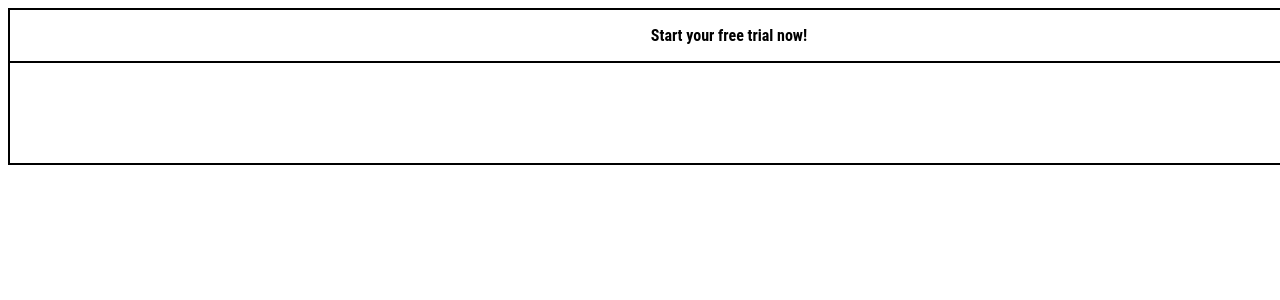
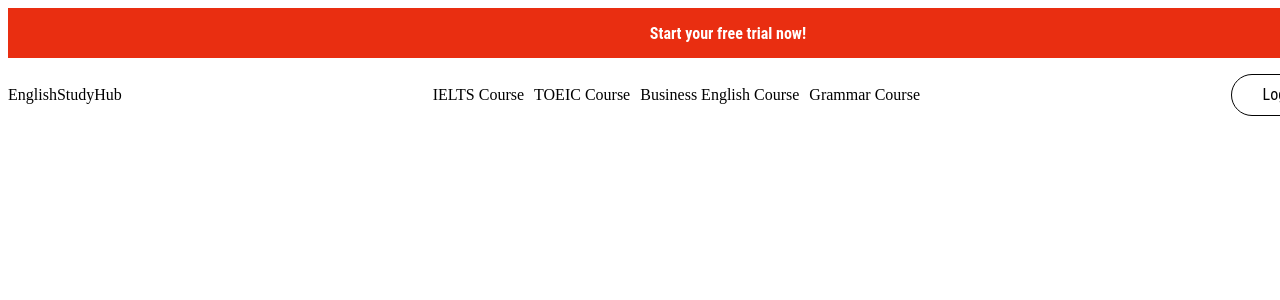
Before and after one commit to DoanhThangDuc/ui-react-study-eng, a Next.js app: page / in a window 1280 px wide. Shown: the top 300 px of the page. Built offline with nearby package versions, Linux system fonts and the light colour scheme.

Commit message:
feat: handle adding nav styled

```diff
--- a/src/components/NavBar/NavBar.styled.tsx
+++ b/src/components/NavBar/NavBar.styled.tsx
@@ -4,29 +4,32 @@ import { seFontFamilyDefault } from '../../shared/constants';
 export namespace sc {
   export const Container = styled.div`
     width: 100%;
+    top: 0;
 
     display: flex;
     flex-direction: column;
+    justify-content: center;
+  `;
 
-    border: 1px solid black;
+  export const Content = styled.div`
+    /* max-width: 1400px; */
   `;
 
   export const TrialContainer = styled.div`
     width: 100%;
-    height: 100%;
+    height: 50px;
+    display: flex;
 
-    display: flex;
     justify-content: center;
     align-items: center;
-
-    border: 1px solid black;
+    background-color: #E92E11;
   `;
 
  export const TrialContent = styled.p`
     font-family: ${seFontFamilyDefault};
     font-weight: bold;
 
-    color: black;
+    color: #FFFFFF;
     font-size: 16px;
   `;
 
@@ -37,4 +40,58 @@ export namespace sc {
     border: 1px solid black;
 `;
 
+  export const NavigationContainer = styled.div`
+    width: 100%;
+    height: 73px;
+    display: flex;
+
+    justify-content: space-between;
+    align-items: center;
+  `;
+
+  export const LogoContainer = styled.div`
+    width: fit-content;
+  `;
+  export const Logo = styled.div``;
+  export const CompanyName = styled.p``;
+  export const Navigators = styled.div`
+    display: flex;
+    justify-content: "center";
+    gap: 10px;
+  `;
+  export const NavigatorItem = styled.div``;
+  export const ButtonsContainer = styled.div`
+    display: flex;
+    gap: 10px;
+  `;
+  export const LoginBtn = styled.div`
+    display: flex;
+    justify-content: center;
+    align-items: center;
+    width: fit-content;
+    height: 40px;
+    min-width: 80px;
+    padding: 0 10px;
+
+    border: 1px solid #030303;
+    border-radius: 24px;
+
+    font-family: "Roboto Condensed";
+    color: #030303;
+  `;
+  export const StartLearningBtn = styled.div`
+    display: flex;
+    justify-content: center;
+    align-items: center;
+    width: fit-content;
+    height: 40px;
+    min-width: 80px;
+    padding: 0 10px;
+
+    border-radius: 24px;
+
+    color: #FFFFFF;
+    font-family: "Roboto Condensed";
+    background-color: #E92E11;
+  `;
 }
--- a/src/components/NavBar/NavBar.tsx
+++ b/src/components/NavBar/NavBar.tsx
@@ -1,5 +1,3 @@
-'use client';
-
 import { sc } from './NavBar.styled';
 export function NavBar() {
   return (
@@ -10,7 +8,40 @@ export function NavBar() {
         </sc.TrialContent>
       </sc.TrialContainer>
 
-      <sc.NavBarContainer/>
+      <sc.NavigationContainer>
+        <sc.LogoContainer>
+          <sc.Logo/>
+          <sc.CompanyName>
+          EnglishStudyHub
+          </sc.CompanyName>
+        </sc.LogoContainer>
+
+        <sc.Navigators>
+          <sc.NavigatorItem>
+          IELTS Course
+          </sc.NavigatorItem>
+
+          <sc.NavigatorItem>
+          TOEIC Course
+          </sc.NavigatorItem>
+
+          <sc.NavigatorItem>
+          Business English Course
+          </sc.NavigatorItem>
+
+          <sc.NavigatorItem>
+          Grammar Course
+          </sc.NavigatorItem>
+
+        </sc.Navigators>
+
+        <sc.ButtonsContainer>
+          <sc.LoginBtn>Log in</sc.LoginBtn>
+          <sc.StartLearningBtn>Start learning</sc.StartLearningBtn>
+        </sc.ButtonsContainer>
+
+      </sc.NavigationContainer>
+
     </sc.Container>
   );
 }
--- a/src/styles/HomePageLayout.style.tsx
+++ b/src/styles/HomePageLayout.style.tsx
@@ -4,9 +4,12 @@ export namespace sc {
   export const Container = styled.div`
     width: 1440px;
     max-width: 1440px;
+    top: 0;
 
     display: flex;
     justify-content: center;
     align-items: center;
+
+    overflow: hidden;
   `;
 }
```
